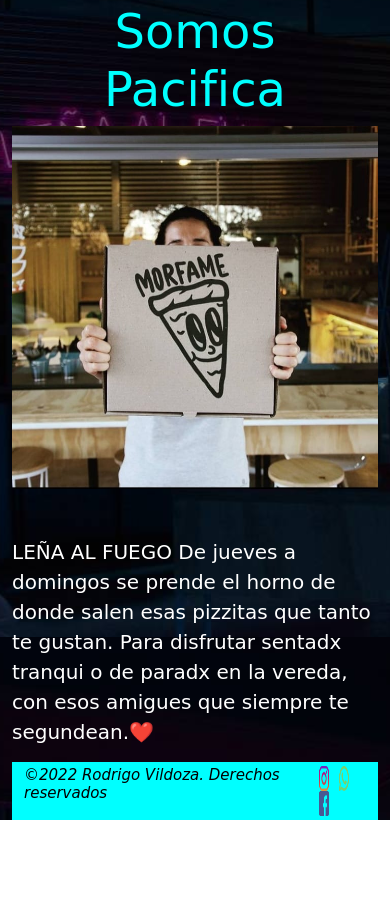
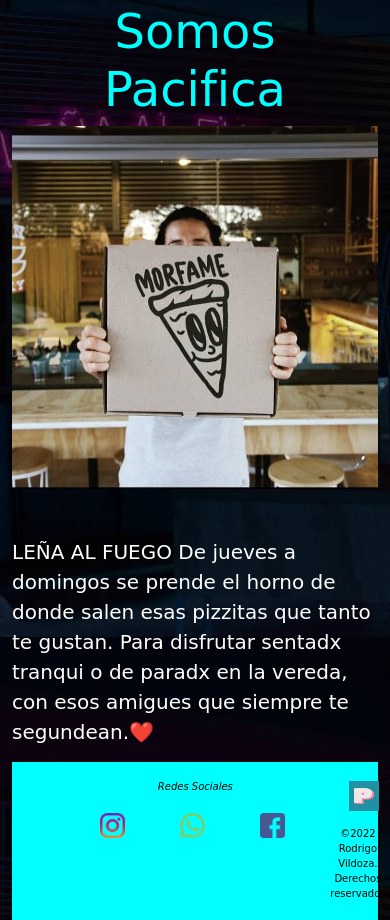
Before and after one commit to rovil89/DisenoWeb, a website: page index.html in a window 390 px wide. Shown: the part 207-1127 px from the top of the page. Before the commit the page ends 1027 px from the top, so only its background shows below. Drawn offline with nearby package versions, Linux system fonts and the light colour scheme.

Commit message:
arreglo footer

```diff
--- a/assets/scss/_footer.scss
+++ b/assets/scss/_footer.scss
@@ -4,12 +4,13 @@ footer{
     h5{
         font-style: italic;
         color: black;
-        font-size: 15px;
+        font-size: 10px;
     }
     img{
-        width: 10px;
+        width: 25px;
         height: 25px;
         margin-right: 5px;
+        margin-top: 10px;
         &:hover {
             transform: scale(1.1);
             transition: 1s;
@@ -17,3 +18,70 @@ footer{
 
     }
 }
+.Parrafo{
+    font-size: 10px;
+    text-align: center;
+}
+
+.logof{
+    width: 50px;
+    height: 50px;
+    margin-left: 40%;
+    margin-top: 15px;
+
+}
+.ffred{
+    margin-top: 15px;
+    margin-left: 15%;
+}
+
+.red{
+    margin: 15px;
+    padding: 10px;
+}
+.redes{
+    margin-top: 15px;
+    display: flex;
+    flex-direction: row;
+
+
+}
+.logot{
+    margin-right: 15%;
+}
+@media(max-width:576px){
+    .Parrafo{
+        font-size: 10px;
+        text-align: center;
+    }
+
+    .logof{
+        width: 30px;
+        height: 30px;
+        margin-left: 40%;
+        margin-top: 15px;
+
+    }
+    .ffred{
+        margin-top: 15px;
+
+    }
+
+    .red{
+        margin: 15px;
+        padding: 10px;
+    }
+    .redes{
+        margin-top: 10px;
+        display: flex;
+        flex-direction: row;
+
+
+    }
+    .logot{
+        margin-right: 10%;
+    }
+
+
+
+}
--- a/index.html
+++ b/index.html
@@ -81,14 +81,24 @@
 
         <div class="container-fluid d-flex justify-content-between">
 
-            <h5>©2022 Rodrigo Vildoza. Derechos reservados</h5>
+            <div class="ffred col-xs-3   text-center"><h5>Redes Sociales</h5>
 
-            <div class="redes">
-            <a href="https://www.instagram.com/somospacifica/" target="_blank"><img src="./assets/img/instagram.png" alt="instagram"></a>
-            <a href="https://api.whatsapp.com/send?phone=541156526573&text=Bienvenid@s%20a%20Pacifica" target="_blank"><img src="./assets/img/whatsapp.png" alt="whatsapp"></a>
-            <a href="https://www.facebook.com/Somos-Pacifica-103058182045921" target="_blank"><img src="./assets/img/facebook.png" alt="facebook"></a>
+                <div class="redes ">
+                    <div><a class="red" href="https://www.instagram.com/somospacifica/" target="_blank"><img src="./assets/img/instagram.png" alt="instagram"></a></div>
+
+                    <div><a class="red" href="https://api.whatsapp.com/send?phone=541156526573&text=Bienvenid@s%20a%20Pacifica" target="_blank"><img src="./assets/img/whatsapp.png" alt="whatsapp"></a></div>
+
+                    <div><a class="red" href="https://www.facebook.com/Somos-Pacifica-103058182045921" target="_blank"><img src="./assets/img/facebook.png" alt="facebook"></a></div>
+                </div>
+
             </div>
-        </div>
+
+                <div class="logot">
+                    <a href="#"><img class="logof " src="./assets/img/logo.jpg" alt="Somos Pacifica ingeniero Maschwitz"></a>
+                    <p class="Parrafo col-xs-5 text-black">©2022 Rodrigo Vildoza. Derechos reservados</p>
+                </div>
+            </div>
+
     </footer>
 
     <script src="https://cdn.jsdelivr.net/npm/bootstrap@5.2.0-beta1/dist/js/bootstrap.bundle.min.js" integrity="sha384-pprn3073KE6tl6bjs2QrFaJGz5/SUsLqktiwsUTF55Jfv3qYSDhgCecCxMW52nD2" crossorigin="anonymous"></script>
```
Also changed, not shown: assets/css/style.css.
